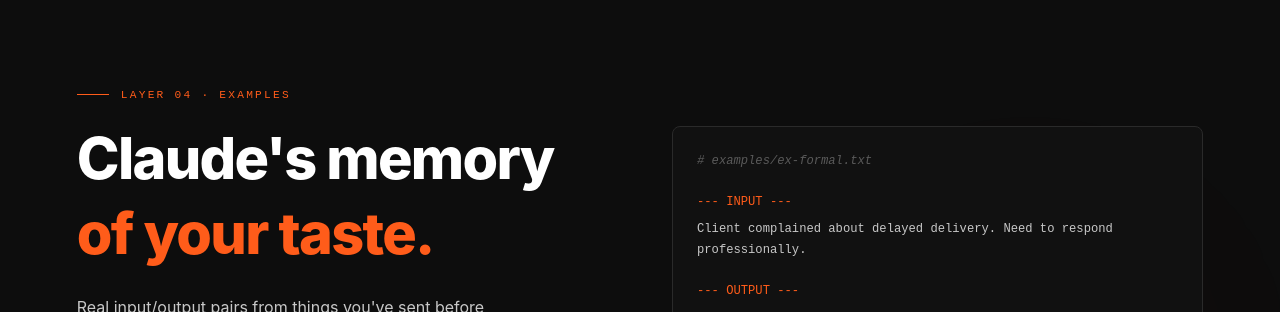
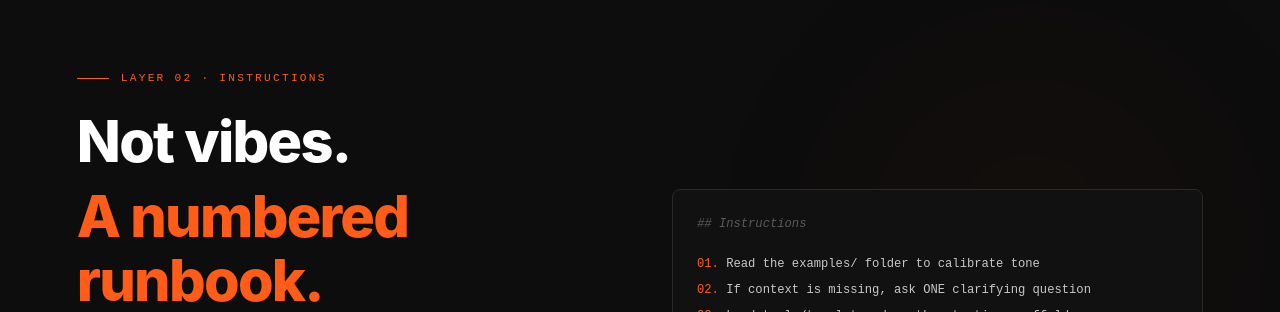
Before and after one commit to dmitridrozdov/anthropic-rules, a Next.js app: page /skills-guide in a window 1280 px wide. Shown: the part 2488-2800 px from the top of the page. Built offline with nearby package versions, Linux system fonts and the light colour scheme.

Commit message:
Create SlideSkInstructions.tsx

```diff
--- /dev/null
+++ b/components/slides-skills/SlideSkInstructions.tsx
@@ -0,0 +1,113 @@
+"use client";
+
+import { AnimateIn } from "@/components/AnimateIn";
+
+export function SlideSkInstructions() {
+  const steps = [
+    { n: "01", text: "Read the examples/ folder to calibrate tone" },
+    { n: "02", text: "If context is missing, ask ONE clarifying question" },
+    { n: "03", text: "Load tools/template.md as the starting scaffold" },
+    { n: "04", text: "Run tools/style-check.py on the draft before output" },
+    { n: "05", text: "Pick sign-off from tools/signoffs.json based on tone" },
+    { n: "06", text: "Never use passive voice. Never start with 'I hope'" },
+  ];
+
+  return (
+    <section id="sk-instructions" className="slide" style={{ padding: "0 6vw" }}>
+      <div
+        className="glow-bg"
+        style={{
+          width: "500px",
+          height: "500px",
+          background: "radial-gradient(circle, rgba(255,92,26,0.1) 0%, transparent 70%)",
+          top: "10%",
+          right: "0",
+          animation: "glowPulse 4s ease-in-out infinite 0.5s",
+        }}
+      />
+
+      <div
+        style={{
+          position: "relative",
+          zIndex: 1,
+          display: "grid",
+          gridTemplateColumns: "1fr 1fr",
+          gap: "4rem",
+          maxWidth: "1200px",
+          alignItems: "center",
+        }}
+      >
+        <div>
+          <AnimateIn delay={0}>
+            <span className="eyebrow" style={{ marginBottom: "1.5rem", display: "flex" }}>
+              Layer 02 · Instructions
+            </span>
+          </AnimateIn>
+          <AnimateIn delay={100}>
+            <h2
+              style={{
+                fontSize: "clamp(2rem, 4.5vw, 3.8rem)",
+                fontWeight: 800,
+                lineHeight: 1.1,
+                letterSpacing: "-0.03em",
+                marginBottom: "0.2em",
+              }}
+            >
+              Not vibes.
+            </h2>
+          </AnimateIn>
+          <AnimateIn delay={180}>
+            <h2
+              style={{
+                fontSize: "clamp(2rem, 4.5vw, 3.8rem)",
+                fontWeight: 800,
+                lineHeight: 1.1,
+                letterSpacing: "-0.03em",
+                color: "var(--orange)",
+                marginBottom: "1.5rem",
+              }}
+            >
+              A numbered runbook.
+            </h2>
+          </AnimateIn>
+
+          <AnimateIn delay={260}>
+            <p style={{ color: "#C8C8C8", lineHeight: 1.7, maxWidth: "420px", marginBottom: "1.5rem" }}>
+              Claude follows instructions like a junior engineer follows
+              a runbook. Be explicit: sequence, conditionals, what to
+              ask if context is missing, what to never do.
+            </p>
+          </AnimateIn>
+
+          <AnimateIn delay={340}>
+            <div style={{ display: "flex", flexDirection: "column", gap: "0.6rem" }}>
+              {[
+                "What to read first",
+                "What to ask if context is missing",
+                "What output format to use",
+                "What to never do",
+              ].map((item) => (
+                <div key={item} style={{ display: "flex", gap: "0.75rem", alignItems: "center" }}>
+                  <span style={{ color: "var(--orange)", fontFamily: "var(--font-mono)", fontSize: "0.8rem" }}>→</span>
+                  <span style={{ fontSize: "0.875rem", color: "#C8C8C8" }}>{item}</span>
+                </div>
+              ))}
+            </div>
+          </AnimateIn>
+        </div>
+
+        <AnimateIn delay={250}>
+          <div className="code-block" style={{ fontSize: "0.76rem" }}>
+            <p className="code-comment">## Instructions</p>
+            <br />
+            {steps.map((s) => (
+              <p key={s.n} style={{ color: "#C8C8C8", marginBottom: "0.4rem", lineHeight: 1.6 }}>
+                <span className="code-keyword">{s.n}.</span> {s.text}
+              </p>
+            ))}
+          </div>
+        </AnimateIn>
+      </div>
+    </section>
+  );
+}
```
